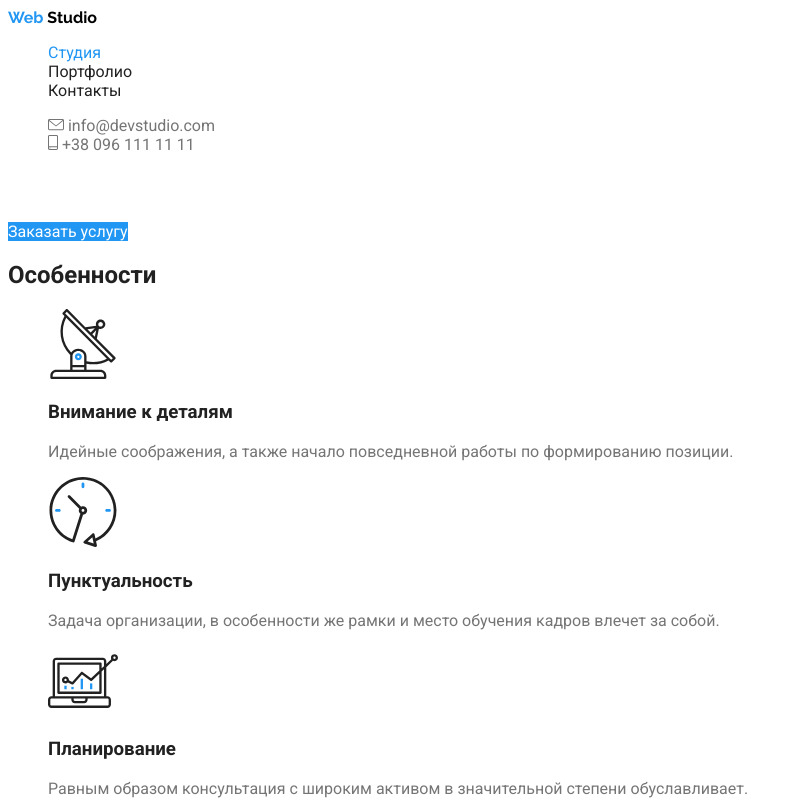
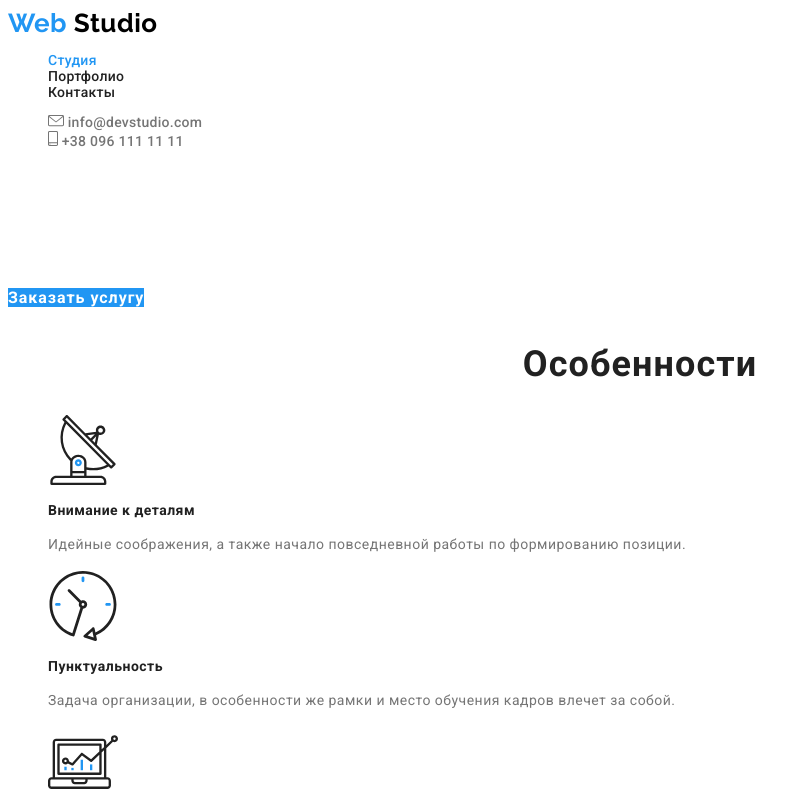
Before and after one commit to IhorKharchenko/goit-markup-hw-02, a plain HTML site: page index.html in a window 1280 px wide. Shown: the top 801 px of the page, without its empty margins (0-810 px from the left). Drawn offline with Linux system fonts and the light colour scheme.

Commit message:
Размечает шрифты до секции "особенности"

```diff
--- a/css/styles.css
+++ b/css/styles.css
@@ -14,8 +14,10 @@
 	--button-bg-color: #f5f4fa;
 }
 body {
+	background-color: var(--primary-white-color);
 	color: var(--primary-text-color);
 	font-family: Roboto, sans-serif;
+	letter-spacing: 0.03em;
 }
 
 /* утилита точек */
@@ -31,12 +33,22 @@ body {
 }
 
 /* header */
+header .list {
+	font-weight: 500;
+	font-size: 14px;
+	line-height: 1.14;
+	letter-spacing: 0.02em;
+}
+
 .logo-text {
 	color: var(--accent-color);
 }
 .logo {
 	color: #000000;
 	font-family: Raleway, sans-serif;
+	font-weight: 700;
+	font-size: 26px;
+	line-height: 1.2;
 }
 .site-nav .link:hover,
 .site-nav .link:focus {
@@ -54,18 +66,42 @@ body {
 }
 
 /* hero */
-.hero-title {
+.hero .title {
 	color: var(--primary-white-color);
+	font-weight: 900;
+	font-size: 44px;
+	line-height: 1.36;
+	text-align: center;
+	letter-spacing: 0.06em;
+}
+.hero .button {
+	font-weight: 700;
+	font-size: 16px;
+	line-height: 1.88;
+	letter-spacing: 0.06em;
 }
 
 /* section */
 .section-title {
 	color: var(--title-text-color);
+	font-weight: 700;
+	font-size: 36px;
+	line-height: 1.17;
+	text-align: center;
+	letter-spacing: 0.03em;
 }
 
 /* features */
 .features .title {
 	color: var(--title-text-color);
+	font-weight: 700;
+	font-size: 14px;
+	line-height: 1.14;
+}
+.features p {
+	font-weight: 400;
+	font-size: 14px;
+	line-height: 1.71;
 }
 
 /* team */
--- a/index.html
+++ b/index.html
@@ -38,7 +38,7 @@
 		<main>
 			<!-- Герой -->
 			<section class="hero">
-				<h1 class="hero-title">Эффективные решения для вашего бизнеса</h1>
+				<h1 class="title">Эффективные решения для вашего бизнеса</h1>
 				<a href="" class="button primary link">Заказать услугу</a>
 			</section>
 			<!-- Особенности -->
```
